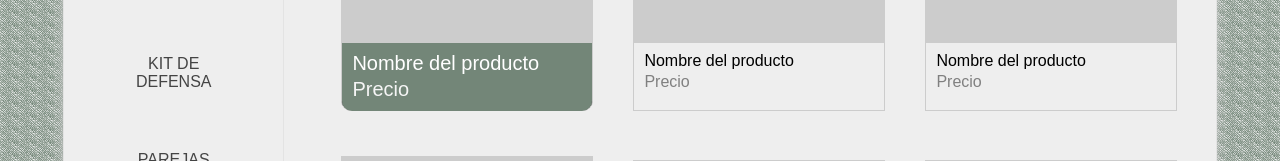
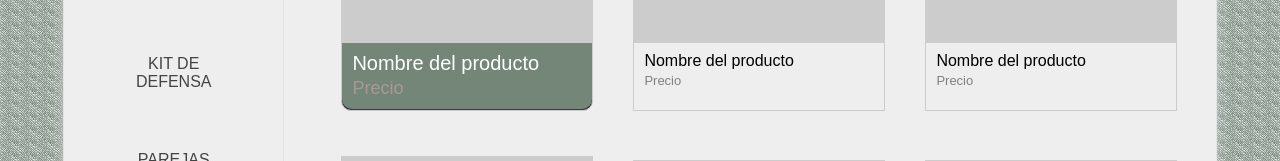
Before and after one commit to JesusRMZ03/Xanadu, a plain HTML site: page index.html in a window 1280 px wide. In both pictures the pointer is over the element 467 px from the left and 477 px from the top of the page. Shown: the part 392-553 px from the top of the page. Drawn offline with Linux system fonts and the light colour scheme; placeholder pictures from the web are drawn by us.

Commit message:
Arreglandi los productos

```diff
--- a/styles.css
+++ b/styles.css
@@ -157,15 +157,15 @@ body{
 .procont p{
     padding-top: 3px;
     padding-bottom: 10px;
-    font-family: 16px;
+    font-size: 13px;
     color: gray;
     background-color: transparent;
     transition: all 200ms;
 }
 
 .procont:hover p{
-    color: whitesmoke;
-    font-size: 20px;
+    color: rgb(170, 152, 152);
+    font-size: 18px;
 }
 
 
```
